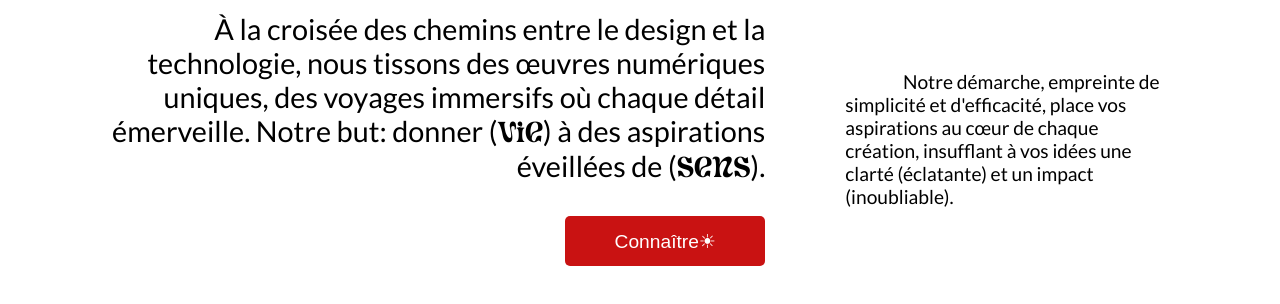
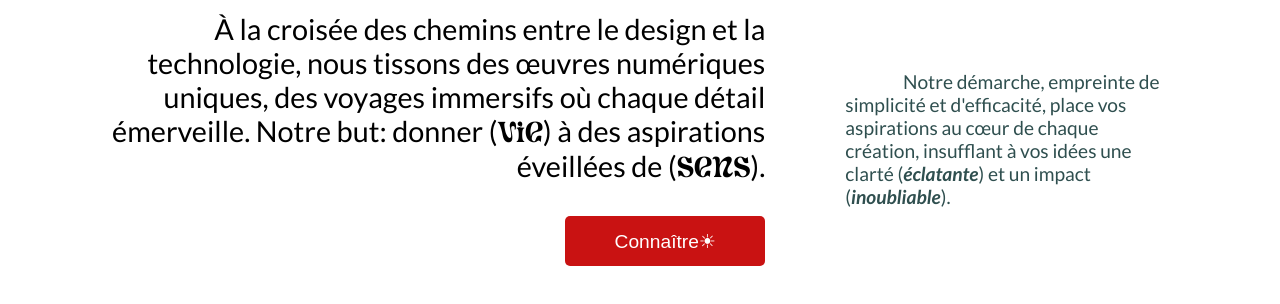
Before and after one commit to Orchydae/nomauclature, a React (Vite) app: page / in a window 1280 px wide. Shown: the part 1042-1346 px from the top of the page. Built offline with nearby package versions, Linux system fonts and the light colour scheme; a web font is replaced by a local one.

Commit message:
CHORE: UI fix

```diff
--- a/src/components/textCarousel/TextCarousel.css
+++ b/src/components/textCarousel/TextCarousel.css
@@ -5,7 +5,7 @@
     flex-direction: column;
 
     width: 100%;
-    height: 100px;
+    height: 17vh;
     overflow: hidden;
 
     /* background: red; */
@@ -20,6 +20,7 @@
     font-size: 3.5vw;
     font-weight: 200;
     color: white;
+    animation: carousel 5s ease-in-out infinite;
 }
 
 .text-carousel .next-word,
@@ -27,6 +28,7 @@
     font-size: 2.5vw;
     font-weight: 200;
     color: white;
+    opacity: 0;
 }
 
 .text-carousel .right-side.carousel-container {
@@ -34,8 +36,8 @@
     align-items: center;
     justify-content: space-evenly;
 
-    width: 500px;
-    height: 100px;
+    width: 50%;
+    height: 100%;
     overflow: hidden;
 
     /* background: blue; */
@@ -44,12 +46,6 @@
     .carousel-container > * {
         text-align: center;
         flex: 1;
-    }
-
-    .carousel-container .actual-word {
-        /* background-color: red; */
-        /* width: 300px; */
-        animation: carousel 5s ease-in-out infinite;
     }
 
     .carousel-container .next-word {
@@ -69,25 +65,32 @@
         transform: translateX(-75%);
         font-size: 2.5vw;
         font-weight: 200;
+        opacity: 0;
     }
 
     50% {
         transform: translateX(0);
         font-size: 4.5vw;
         font-weight: 800;
+        opacity: 1;
     }
 
     100% {
         transform: translateX(75%);
         font-size: 2.5vw;
         font-weight: 200;
+        opacity: 0;
     }
 }
 
 @keyframes carouselExit {
     0% {
         transform: translateX(-25%);
-        opacity: 1;
+        opacity: 0;
+    }
+
+    25% {
+        opacity: 0.5;
     }
 
     100% {
@@ -102,8 +105,12 @@
         opacity: 0;
     }
 
+    75% {
+        opacity: 0.5;
+    }
+
     100% {
         transform: translateX(25%);
-        opacity: 1;
+        opacity: 0;
     }
 }
--- a/src/components/textCarousel/TextCarousel.tsx
+++ b/src/components/textCarousel/TextCarousel.tsx
@@ -30,7 +30,7 @@ function TextCarousel() {
             </div>
             <div className="right-side carousel-container">
                 <span className="next-word">{words[nextIndex]}</span>
-                <span className="actual-word">({words[index]}).</span>
+                <span className="actual-word">{words[index]}</span>
                 <span className="previous-word">{words[previousIndex]}</span>
             </div>
         </div>
--- a/src/pages/index/App.tsx
+++ b/src/pages/index/App.tsx
@@ -16,6 +16,7 @@ import GlassCrane from '../../../public/Glass-crane';
 import danielOlah from '../../assets/daniel-olah-unsplash.jpg';
 
 import { members } from '../../data/members';
+import AboutUs from "./aboutUs/AboutUs";
 
 const Scene = React.lazy(() => import('../../components/scene/Scene'));
 
@@ -42,26 +43,7 @@ function App() {
         muted={true}
       />
       <Hero />
-      <section className="about-section">
-        <span className="title">Que faisons-nous? ✦</span>
-        <div className="container">
-          <div className="left-side">
-            <span className="resume">À la croisée des chemins entre le design et la technologie, nous tissons des œuvres numériques uniques,
-            des voyages immersifs où chaque détail émerveille. Notre but: donner (<span style={{fontFamily: 'var(--title-font)'}}>vie</span>)
-            à des aspirations éveillées de (<span style={{fontFamily: 'var(--title-font)'}}>sens</span>).</span>
-            <button>
-              <span className="text">Connaître</span>
-              <span className="symbol">☀</span>
-            </button>
-          </div>
-          <div className="right-side">
-            <span className="description" style={{ textIndent: '3em' }}> Notre démarche, empreinte de simplicité et d'efficacité,
-              place vos aspirations au cœur de chaque création, insufflant à vos idées une clarté (éclatante) et un impact (inoubliable).
-            </span>
-          </div>
-        </div>
-
-      </section>
+      <AboutUs />
 
 
       {/* <section className="us-section">
--- /dev/null
+++ b/src/pages/index/aboutUs/AboutUs.css
@@ -0,0 +1,72 @@
+.main-container .about-section {
+    display: flex;
+    flex-direction: column;
+
+    background: white;
+    border-radius: 15px;
+
+    height: 70vh;
+    margin: 2rem 0;
+    padding: 2rem 6rem;
+  }
+
+  .about-section .title {
+    font-family: var(--title-outline-font);
+    font-size: var(--title-font-size);
+    color: var(--primary-color);
+
+    position: sticky;
+    top: 4px;
+
+    z-index: 10;
+  }
+
+  .about-section .title.inverted {
+    mix-blend-mode: difference;
+    color: white;
+  }
+
+  .about-section .container {
+    display: flex;
+    gap: 5rem;
+    height: 100%;
+  }
+
+  .about-section .left-side {
+    display: flex;
+    flex-direction: column;
+    justify-content: center;
+    align-items: flex-end;
+    gap: 2rem;
+    flex: 2;
+  }
+
+  .about-section .left-side .resume {
+    text-align: end;
+    font-size: 1.8rem;
+  }
+
+  .about-section .left-side button {
+    background: var(--primary-color);
+
+    color: white;
+    font-weight: 500;
+    font-size: 1.2rem;
+    height: 50px;
+    width: 200px;
+
+    border: none;
+    border-radius: 5px;
+  }
+
+  .about-section .right-side {
+    display: flex;
+    justify-content: flex-start;
+    align-items: center;
+    flex: 1;
+  }
+
+  .about-section .right-side .description {
+    color: darkslategray;
+    font-size: 1.2rem;
+  }
--- /dev/null
+++ b/src/pages/index/aboutUs/AboutUs.tsx
@@ -0,0 +1,48 @@
+import './AboutUs.css';
+
+import { useState, useEffect } from "react";
+
+function AboutUs() {
+    const [titleIsInverted, setTitleIsInverted] = useState(false);
+
+    useEffect(() => {
+        const handleScroll = () => {
+            const titleElement = document.querySelector('.about-section .title');
+            const rect = titleElement?.getBoundingClientRect();
+            console.log(rect.top, rect.bottom);
+
+            if (rect.top <= 5 && rect.bottom >= 0) {
+                setTitleIsInverted(true);
+            } else {
+                setTitleIsInverted(false);
+            }
+        };
+
+        window.addEventListener('scroll', handleScroll);
+        return () => window.removeEventListener('scroll', handleScroll);
+    }, []);
+
+    return (
+        <section className="about-section">
+            <span className={`title ${titleIsInverted ? 'inverted' : ''}`}>Que faisons-nous? ✦</span>
+            <div className="container">
+                <div className="left-side">
+                    <span className="resume">À la croisée des chemins entre le design et la technologie, nous tissons des œuvres numériques uniques,
+                        des voyages immersifs où chaque détail émerveille. Notre but: donner (<span style={{ fontFamily: 'var(--title-font)' }}>vie</span>)
+                        à des aspirations éveillées de (<span style={{ fontFamily: 'var(--title-font)' }}>sens</span>).</span>
+                    <button>
+                        <span className="text">Connaître</span>
+                        <span className="symbol">☀</span>
+                    </button>
+                </div>
+                <div className="right-side">
+                    <span className="description" style={{ textIndent: '3em' }}> Notre démarche, empreinte de simplicité et d'efficacité,
+                        place vos aspirations au cœur de chaque création, insufflant à vos idées une clarté (<i><b>éclatante</b></i>) et un impact (<i><b>inoubliable</b></i>).
+                    </span>
+                </div>
+            </div>
+        </section>
+    )
+}
+
+export default AboutUs;
--- a/src/styles/index.css
+++ b/src/styles/index.css
@@ -32,72 +32,6 @@ html {
   align-self: center;
 }
 
-/* + ABOUT SECTION + */
-.main-container .about-section {
-  display: flex;
-  flex-direction: column;
-
-  background: white;
-  border-radius: 15px;
-
-  height: 70vh;
-  margin: 2rem 0;
-  padding: 2rem 6rem;
-}
-
-.about-section .title {
-  font-family: var(--title-outline-font);
-  font-size: var(--title-font-size);
-  color: var(--primary-color);
-
-  position: sticky;
-  top: 4px;
-}
-
-.about-section .container {
-  display: flex;
-  gap: 5rem;
-  height: 100%;
-}
-
-.about-section .left-side {
-  display: flex;
-  flex-direction: column;
-  justify-content: center;
-  align-items: flex-end;
-  gap: 2rem;
-  flex: 2;
-}
-
-.about-section .left-side .resume {
-  text-align: end;
-  font-size: 1.8rem;
-}
-
-.about-section .left-side button {
-  background: var(--primary-color);
-
-  color: white;
-  font-weight: 500;
-  font-size: 1.2rem;
-  height: 50px;
-  width: 200px;
-
-  border: none;
-  border-radius: 5px;
-}
-
-.about-section .right-side {
-  display: flex;
-  justify-content: flex-start;
-  align-items: center;
-  flex: 1;
-}
-
-.about-section .right-side .description {
-  font-size: 1.2rem;
-}
-
 /* + AUTHOR SECTION + */
 .us-section {
   width: 100%;
```
